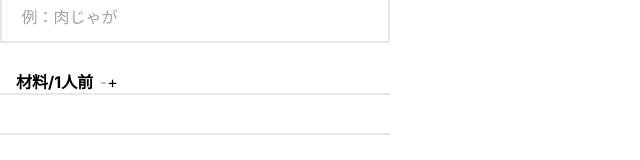
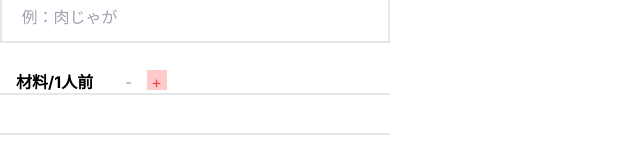
Before and after one commit to qin-team-recipe/02-frontend, a Next.js app: page /draft in a window 1280 px wide. Shown: the part 123-283 px from the top of the page, without its empty margins (0-640 px from the left). Built offline with nearby package versions, Linux system fonts and the light colour scheme.

Commit message:
*人前のカウンター修正

```diff
--- a/src/app/draft/components/Counter.tsx
+++ b/src/app/draft/components/Counter.tsx
@@ -6,7 +6,9 @@ export const Counter = () => {
   const [count, setCount] = useState(1)
 
   const increment = () => {
-    setCount(count + 1)
+    if (count < 6) {
+      setCount(count + 1)
+    }
   }
 
   const decrement = () => {
@@ -18,16 +20,23 @@ export const Counter = () => {
   return (
     <>
       <div className="h-[19px] px-[16px] flex mb-1">
-        <div className="font-bold text-[16px] mr-[6.67px]">
+        <div className="font-bold text-[16px] w-24 mr-[6.67px]">
           材料/{count}人前
         </div>
         <button
-          className={`h-[16px] ${count === 1 ? "text-gray-400" : ""}`}
+          className={`text-[16px] h-5 w-5 flex justify-center item-center ${
+            count === 1 ? "text-gray-400" : "text-red-500 bg-red-200"
+          }`}
           onClick={decrement}
         >
           -
         </button>
-        <button className="h-[16px]" onClick={increment}>
+        <button
+          className={`ml-2 text-[16px] h-5 w-5 flex justify-center item-center ${
+            count === 6 ? "text-gray-400" : "text-red-500 bg-red-200"
+          }`}
+          onClick={increment}
+        >
           +
         </button>
       </div>
```
